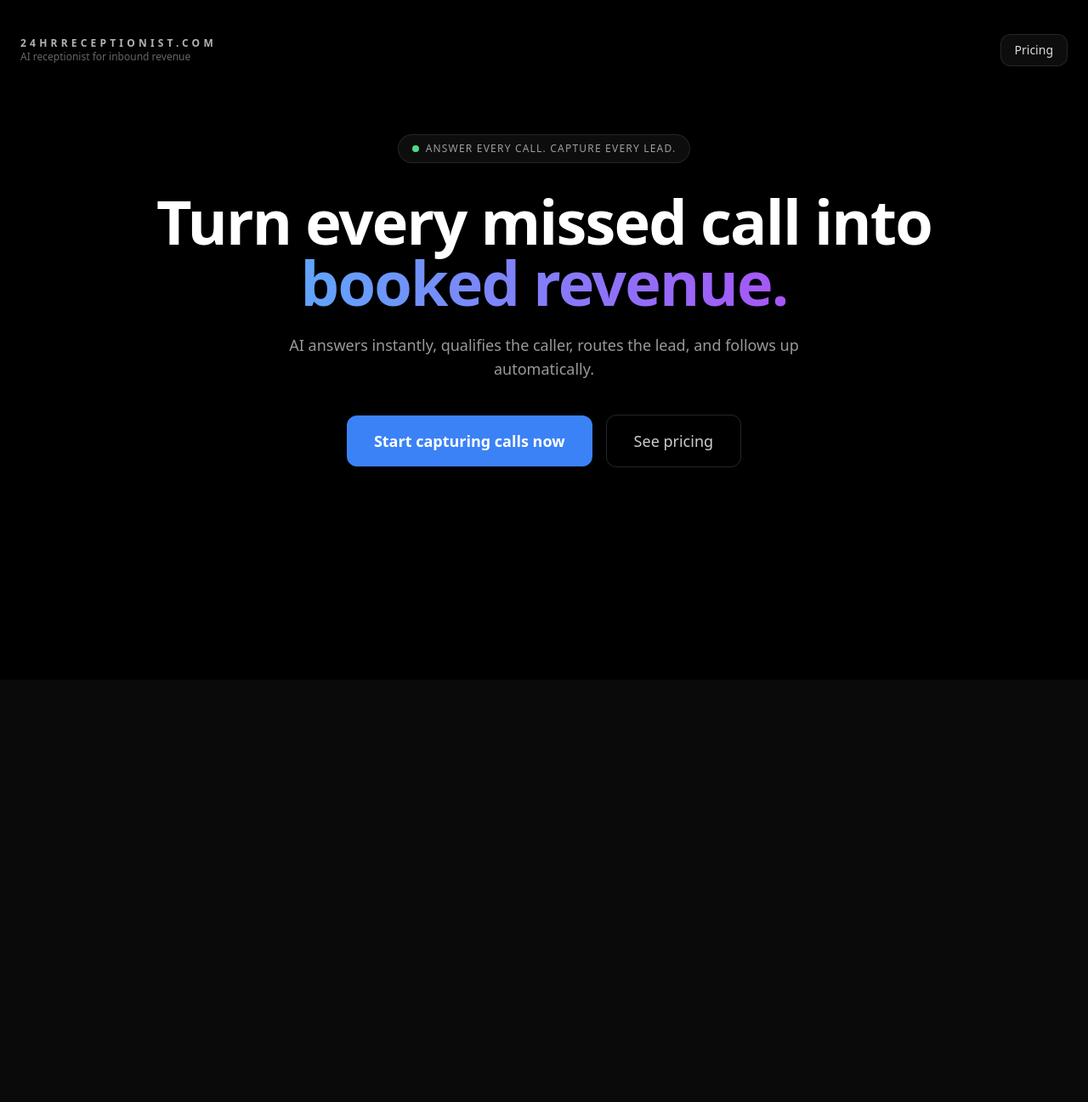
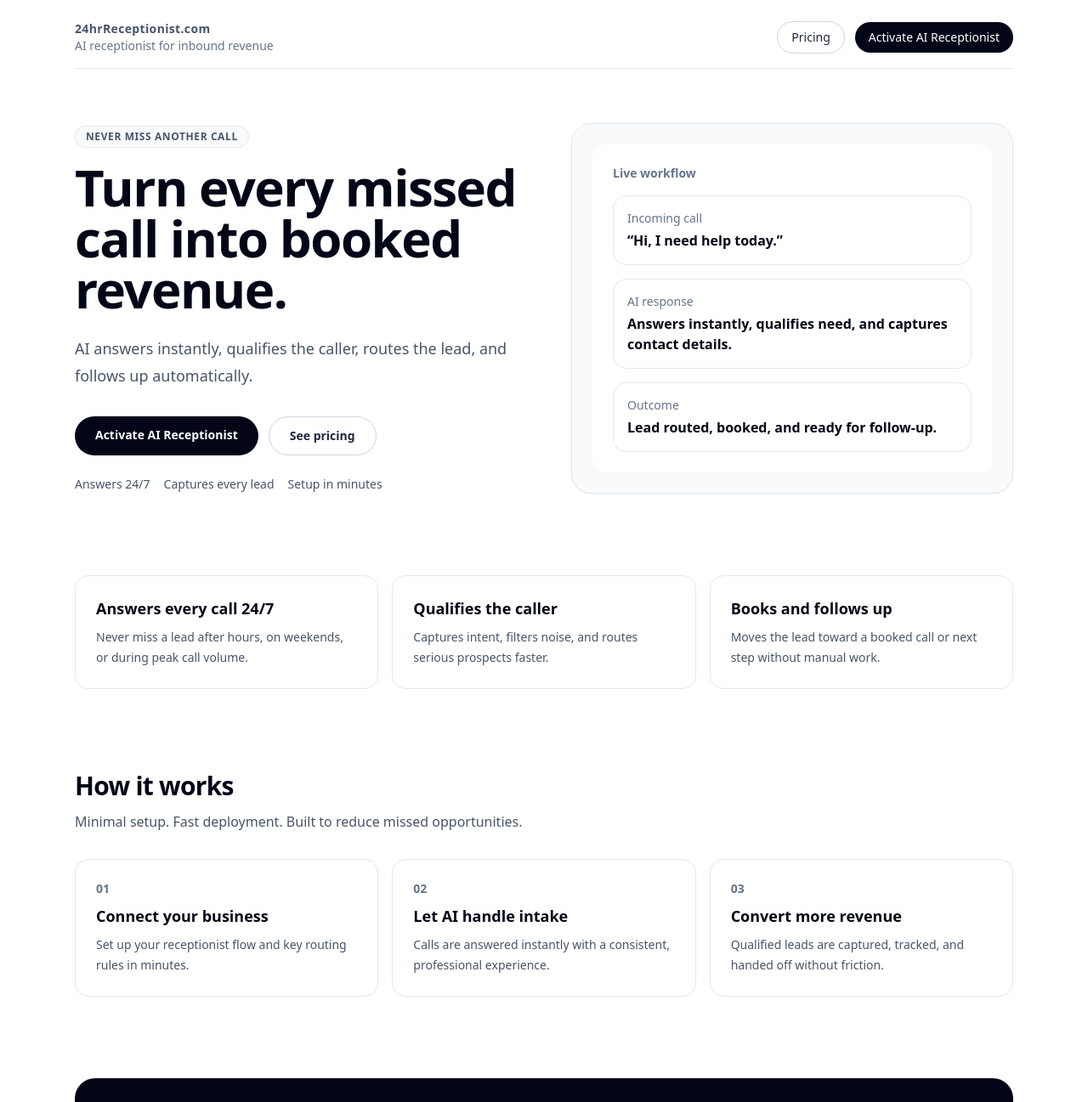
Before and after one commit to luckyluciano04/24_hr_receptionist, a Next.js app: page / in a window 1280 px wide. Shown: the top 1297 px of the page at 85% size. Before the commit the page ends 800 px from the top, so only its background shows below. Built offline with nearby package versions, Linux system fonts and the light colour scheme; no server answers.

Commit message:
fix: dashboard navigation + back button

```diff
--- a/app/dashboard/page.tsx
+++ b/app/dashboard/page.tsx
@@ -1,70 +1,34 @@
-import { redirect } from 'next/navigation';
-import { cookies } from 'next/headers';
-import { createServerClient } from '@supabase/ssr';
+import Link from "next/link";
 
-export default async function DashboardPage() {
-  const cookieStore = await cookies();
+export default function DashboardLayout({
+  children,
+}: {
+  children: React.ReactNode;
+}) {
+  return (
+    <div className="min-h-screen bg-white text-slate-950">
+      <header className="flex items-center justify-between border-b border-slate-200 px-6 py-4">
+        <Link href="/" className="text-sm font-medium text-slate-700 hover:text-slate-950">
+          ← Back to home
+        </Link>
 
-  const supabase = createServerClient(
-    process.env.NEXT_PUBLIC_SUPABASE_URL!,
-    process.env.NEXT_PUBLIC_SUPABASE_ANON_KEY!,
-    {
-      cookies: {
-        getAll() {
-          return cookieStore.getAll();
-        },
-        setAll(cookiesToSet) {
-          try {
-            cookiesToSet.forEach(({ name, value, options }) => {
-              cookieStore.set(name, value, options);
-            });
-          } catch {
-            // no-op
-          }
-        },
-      },
-    }
-  );
+        <div className="flex items-center gap-4 text-sm">
+          <Link href="/pricing" className="text-slate-600 hover:text-slate-950">
+            Pricing
+          </Link>
+          <Link href="/dashboard" className="text-slate-600 hover:text-slate-950">
+            Dashboard
+          </Link>
+          <Link
+            href="/api/auth/logout"
+            className="rounded-full border border-slate-300 px-4 py-2 font-medium text-slate-800 hover:bg-slate-50"
+          >
+            Logout
+          </Link>
+        </div>
+      </header>
 
-  const {
-    data: { user },
-  } = await supabase.auth.getUser();
-
-  if (!user) {
-    redirect('/login');
-  }
-
-  const { data: profile } = await supabase
-    .from('profiles')
-    .select('subscription_status, stripe_customer_id, stripe_subscription_id')
-    .eq('id', user.id)
-    .maybeSingle();
-
-  const isActive = profile?.subscription_status === 'active';
-
-  return (
-    <main className="min-h-screen bg-black px-6 py-16 text-white">
-      <section className="mx-auto max-w-5xl">
-        <p className="text-xs uppercase tracking-[0.35em] text-white/40">Dashboard</p>
-        <h1 className="mt-4 text-4xl font-black tracking-tight sm:text-5xl">
-          Welcome back.
-        </h1>
-        <p className="mt-4 text-lg text-white/65">{user.email}</p>
-
-        <div className="mt-10 rounded-[1.8rem] border border-white/10 bg-white/5 p-6">
-          <p className="text-lg font-semibold">
-            {isActive
-              ? 'Your AI receptionist is live.'
-              : 'You are one step away from capturing every inbound call.'}
-          </p>
-
-          <p className="mt-2 text-white/65">
-            {isActive
-              ? 'Next step: connect your call flow, routing rules, and notifications.'
-              : 'Activate your system to start converting missed calls into booked revenue immediately.'}
-          </p>
-        </div>
-      </section>
-    </main>
+      <main>{children}</main>
+    </div>
   );
 }
--- a/app/page.tsx
+++ b/app/page.tsx
@@ -1,62 +1,179 @@
-import Link from 'next/link';
+import Link from "next/link";
 
-export default function Page() {
+const features = [
+  {
+    title: "Answers every call 24/7",
+    body: "Never miss a lead after hours, on weekends, or during peak call volume.",
+  },
+  {
+    title: "Qualifies the caller",
+    body: "Captures intent, filters noise, and routes serious prospects faster.",
+  },
+  {
+    title: "Books and follows up",
+    body: "Moves the lead toward a booked call or next step without manual work.",
+  },
+];
+
+const steps = [
+  {
+    title: "Connect your business",
+    body: "Set up your receptionist flow and key routing rules in minutes.",
+  },
+  {
+    title: "Let AI handle intake",
+    body: "Calls are answered instantly with a consistent, professional experience.",
+  },
+  {
+    title: "Convert more revenue",
+    body: "Qualified leads are captured, tracked, and handed off without friction.",
+  },
+];
+
+export default function HomePage() {
   return (
-    <main className="min-h-screen bg-black text-white px-6 py-10">
-      {/* HEADER (UPDATED) */}
-      <header className="flex items-center justify-between">
+    <main className="min-h-screen bg-white text-slate-950">
+      <section className="mx-auto max-w-6xl px-6 py-6">
+        <div className="flex items-center justify-between border-b border-slate-200 pb-4">
+          <div>
+            <div className="text-sm font-semibold tracking-wide text-slate-600">
+              24hrReceptionist.com
+            </div>
+            <div className="text-sm text-slate-500">
+              AI receptionist for inbound revenue
+            </div>
+          </div>
           <div className="flex items-center gap-3">
-          <div>
-            <p className="text-[0.7rem] font-semibold uppercase tracking-[0.35em] text-white/70 sm:text-xs">
-              24hrReceptionist.com
-            </p>
-            <p className="text-xs text-white/40">
-              AI receptionist for inbound revenue
-            </p>
+            <Link
+              href="/pricing"
+              className="rounded-full border border-slate-300 px-4 py-2 text-sm font-medium text-slate-800 hover:bg-slate-50"
+            >
+              Pricing
+            </Link>
+            <Link
+              href="/signup"
+              className="rounded-full bg-slate-950 px-4 py-2 text-sm font-medium text-white hover:bg-slate-800"
+            >
+              Activate AI Receptionist
+            </Link>
           </div>
         </div>
 
-        <Link
-          href="/pricing"
-          className="shrink-0 rounded-xl border border-white/10 bg-white/5 px-3 py-2 text-xs font-medium text-white/85 transition hover:bg-white/10 sm:px-4 sm:py-2 sm:text-sm whitespace-nowrap"
-        >
-          Pricing
-        </Link>
-      </header>
-
-      {/* HERO */}
-      <section className="mx-auto mt-20 max-w-5xl text-center">
-        <p className="inline-flex items-center gap-2 rounded-full border border-white/10 bg-white/5 px-4 py-2 text-xs uppercase tracking-widest text-white/60">
-          <span className="h-2 w-2 rounded-full bg-green-400" />
-          Answer every call. Capture every lead.
-        </p>
-
-        <h1 className="mt-8 text-5xl font-black leading-tight tracking-tight sm:text-7xl">
-          Turn every missed call into{' '}
-          <span className="bg-gradient-to-r from-blue-400 to-purple-500 bg-clip-text text-transparent">
-            booked revenue.
-          </span>
+        <div className="grid gap-16 py-16 lg:grid-cols-2 lg:items-center">
+          <div>
+            <div className="mb-4 inline-flex rounded-full border border-slate-200 bg-slate-50 px-3 py-1 text-xs font-semibold uppercase tracking-wider text-slate-600">
+              Never miss another call
+            </div>
+            <h1 className="max-w-xl text-5xl font-semibold leading-tight tracking-tight text-slate-950 sm:text-6xl">
+              Turn every missed call into booked revenue.
             </h1>
-
-        <p className="mx-auto mt-6 max-w-2xl text-lg text-white/60">
+            <p className="mt-6 max-w-xl text-lg leading-8 text-slate-600">
               AI answers instantly, qualifies the caller, routes the lead, and follows up automatically.
             </p>
 
-        <div className="mt-10 flex flex-col items-center gap-4 sm:flex-row sm:justify-center">
+            <div className="mt-8 flex flex-wrap gap-3">
               <Link
                 href="/signup"
-            className="rounded-xl bg-blue-500 px-8 py-4 text-lg font-semibold text-white transition hover:bg-blue-600"
+                className="rounded-full bg-slate-950 px-6 py-3 text-sm font-semibold text-white hover:bg-slate-800"
               >
-            Start capturing calls now
+                Activate AI Receptionist
               </Link>
-
               <Link
                 href="/pricing"
-            className="rounded-xl border border-white/15 px-8 py-4 text-lg font-medium text-white/80 transition hover:bg-white/10"
+                className="rounded-full border border-slate-300 px-6 py-3 text-sm font-semibold text-slate-800 hover:bg-slate-50"
               >
                 See pricing
               </Link>
             </div>
+
+            <div className="mt-6 flex flex-wrap gap-4 text-sm text-slate-600">
+              <div>Answers 24/7</div>
+              <div>Captures every lead</div>
+              <div>Setup in minutes</div>
+            </div>
+          </div>
+
+          <div className="rounded-3xl border border-slate-200 bg-slate-50 p-6 shadow-sm">
+            <div className="rounded-2xl bg-white p-6">
+              <div className="text-sm font-semibold text-slate-500">Live workflow</div>
+              <div className="mt-4 space-y-4">
+                <div className="rounded-2xl border border-slate-200 p-4">
+                  <div className="text-sm font-medium text-slate-500">Incoming call</div>
+                  <div className="mt-1 text-base font-semibold">“Hi, I need help today.”</div>
+                </div>
+                <div className="rounded-2xl border border-slate-200 p-4">
+                  <div className="text-sm font-medium text-slate-500">AI response</div>
+                  <div className="mt-1 text-base font-semibold">
+                    Answers instantly, qualifies need, and captures contact details.
+                  </div>
+                </div>
+                <div className="rounded-2xl border border-slate-200 p-4">
+                  <div className="text-sm font-medium text-slate-500">Outcome</div>
+                  <div className="mt-1 text-base font-semibold">
+                    Lead routed, booked, and ready for follow-up.
+                  </div>
+                </div>
+              </div>
+            </div>
+          </div>
+        </div>
+
+        <section className="py-8">
+          <div className="grid gap-4 md:grid-cols-3">
+            {features.map((item) => (
+              <div key={item.title} className="rounded-2xl border border-slate-200 p-6">
+                <h2 className="text-lg font-semibold">{item.title}</h2>
+                <p className="mt-2 text-sm leading-6 text-slate-600">{item.body}</p>
+              </div>
+            ))}
+          </div>
+        </section>
+
+        <section className="py-16">
+          <div className="max-w-2xl">
+            <h2 className="text-3xl font-semibold tracking-tight">How it works</h2>
+            <p className="mt-3 text-slate-600">
+              Minimal setup. Fast deployment. Built to reduce missed opportunities.
+            </p>
+          </div>
+
+          <div className="mt-8 grid gap-4 md:grid-cols-3">
+            {steps.map((step, index) => (
+              <div key={step.title} className="rounded-2xl border border-slate-200 p-6">
+                <div className="text-sm font-semibold text-slate-500">0{index + 1}</div>
+                <h3 className="mt-2 text-lg font-semibold">{step.title}</h3>
+                <p className="mt-2 text-sm leading-6 text-slate-600">{step.body}</p>
+              </div>
+            ))}
+          </div>
+        </section>
+
+        <section className="py-8">
+          <div className="rounded-3xl bg-slate-950 px-8 py-10 text-white">
+            <div className="max-w-2xl">
+              <h2 className="text-3xl font-semibold tracking-tight">
+                Start capturing calls now.
+              </h2>
+              <p className="mt-3 text-slate-300">
+                Convert missed calls into qualified leads without hiring a full-time receptionist.
+              </p>
+            </div>
+            <div className="mt-6 flex flex-wrap gap-3">
+              <Link
+                href="/signup"
+                className="rounded-full bg-white px-6 py-3 text-sm font-semibold text-slate-950 hover:bg-slate-100"
+              >
+                Activate AI Receptionist
+              </Link>
+              <Link
+                href="/pricing"
+                className="rounded-full border border-slate-700 px-6 py-3 text-sm font-semibold text-white hover:bg-slate-900"
+              >
+                View pricing
+              </Link>
+            </div>
+          </div>
+        </section>
       </section>
     </main>
   );
```
Lines whose indentation alone changed are shown as unchanged.
